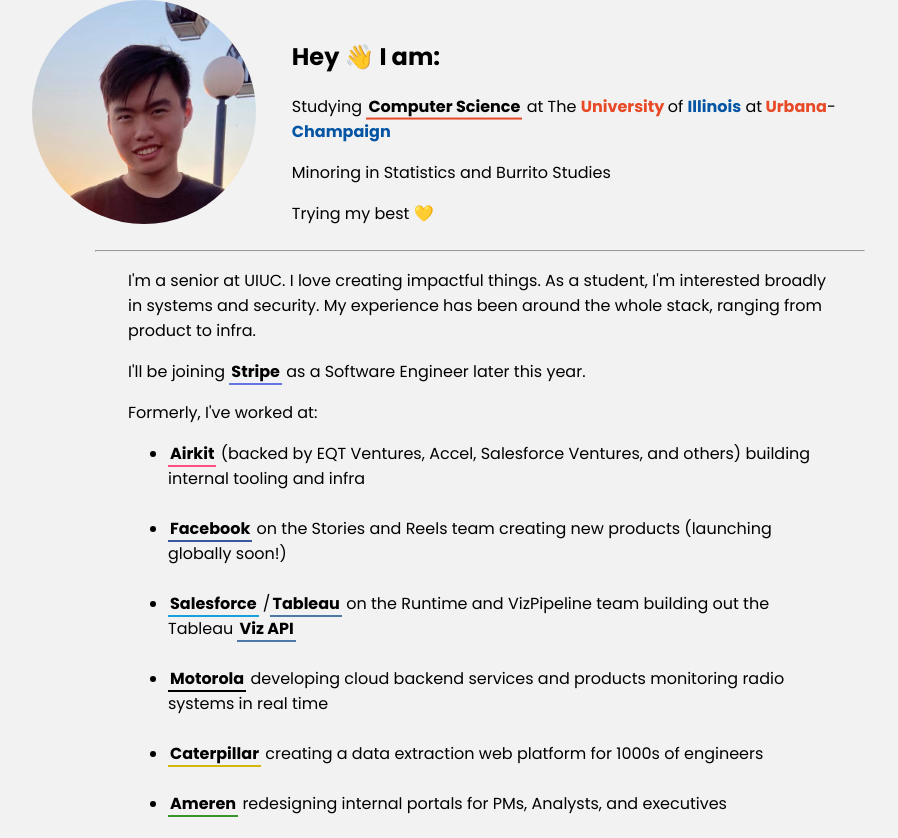
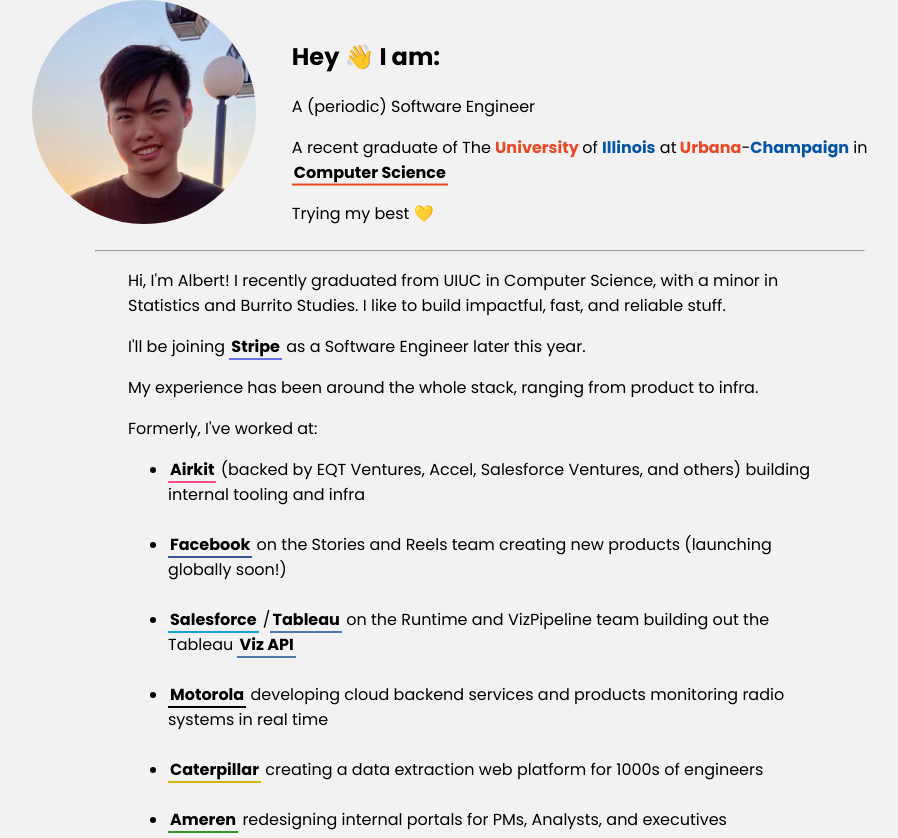
Before and after one commit to lialb/lialb.github.io, a React (Create React App) app in the folder sushi/: page / in a window 1280 px wide. Shown: the part 882-1720 px from the top of the page, without its empty margins (160-1058 px from the left). Built offline with nearby package versions, Linux system fonts and the light colour scheme.

Commit message:
Update graduation, add link tooltip

```diff
--- a/sushi/src/components/pages/About.css
+++ b/sushi/src/components/pages/About.css
@@ -1,7 +1,7 @@
 .about-root {
-  text-align: center;
   background-color: #f2f2f2;
   padding-bottom: 3%;
+  text-align: center;
 }
 
 img {
--- a/sushi/src/components/pages/About.tsx
+++ b/sushi/src/components/pages/About.tsx
@@ -8,8 +8,7 @@
   const orange = { color: "#E84A27" };
   const blue = { color: "#0455A4" };
 
-  return (
-    <div className="about-root">
+  const header = (
     <div className="about-header">
       <img
         className="profile-picture"
@@ -20,27 +19,28 @@
       <div className="inner-text-container">
         <div className="inner-text">
           <h2>Hey 👋 I am:</h2>
+          <p>A (periodic) Software Engineer</p>
           <p>
-              Studying{" "}
+            A recent graduate of The <strong style={orange}>University </strong>
+            of <strong style={blue}>Illinois</strong> at
+            <strong style={orange}> Urbana</strong>-
+            <strong style={blue}>Champaign</strong> in{" "}
             <Link href="https://cs.illinois.edu/" cssID="uiuc-cs">
               Computer Science
             </Link>{" "}
-              at The <strong style={orange}>University </strong>
-              of <strong style={blue}>Illinois</strong> at
-              <strong style={orange}> Urbana</strong>-
-              <strong style={blue}>Champaign</strong>
           </p>
-            <p>Minoring in Statistics and Burrito Studies</p>
           <p>Trying my best 💛</p>
         </div>
       </div>
     </div>
-      <hr />
-      <div className="centered about-text-container">
+  );
+
+  const description = (
+    <>
       <p>
-          I'm a senior at UIUC. I love creating impactful things. As a student,
-          I'm interested broadly in systems and security. My experience has been
-          around the whole stack, ranging from product to infra.
+        Hi, I'm Albert! I recently graduated from UIUC in Computer Science, with
+        a minor in Statistics and Burrito Studies. I like to build impactful,
+        fast, and reliable stuff.
       </p>
       <p>
         I'll be joining{" "}
@@ -49,26 +49,33 @@
         </Link>{" "}
         as a Software Engineer later this year.
       </p>
+      <p>
+        My experience has been around the whole stack, ranging from product to
+        infra.
+      </p>
+    </>
+  );
+
+  return (
+    <div className="about-root">
+      {header}
+      <hr />
+      <div className="centered about-text-container">
+        {description}
         <p>Formerly, I've worked at:</p>
         <ul>
-          <li>
-            <p>
-              <Link href="https://airkit.com" cssID="airkit">
-                Airkit
-              </Link>{" "}
-              (backed by EQT Ventures, Accel, Salesforce Ventures, and others)
-              building internal tooling and infra
-            </p>
-          </li>
-          <li>
-            <p>
-              <Link href="https://meta.com" cssID="facebook">
-                Facebook
-              </Link>{" "}
-              on the Stories and Reels team creating new products (launching
-              globally soon!)
-            </p>
-          </li>
+          {BulletPoint(
+            "(backed by EQT Ventures, Accel, Salesforce Ventures, and others) building internal tooling and infra",
+            "Airkit",
+            "airkit",
+            "https://airkit.com"
+          )}
+          {BulletPoint(
+            "on the Stories and Reels team creating new products (launching globally soon!)",
+            "Facebook",
+            "facebook",
+            "https://meta.com"
+          )}
           <li>
             <p>
               <Link href="https://salesforce.com" cssID="salesforce">
@@ -87,31 +94,24 @@
               </Link>
             </p>
           </li>
-          <li>
-            <p>
-              <Link href="https://motorolasolutions.com" cssID="motorola">
-                Motorola
-              </Link>{" "}
-              developing cloud backend services and products monitoring radio systems in real
-              time
-            </p>
-          </li>
-          <li>
-            <p>
-              <Link href="https://caterpillar.com" cssID="caterpillar">
-                Caterpillar
-              </Link>{" "}
-              creating a data extraction web platform for 1000s of engineers
-            </p>
-          </li>
-          <li>
-            <p>
-              <Link href="https://ameren.com" cssID="ameren">
-                Ameren
-              </Link>{" "}
-              redesigning internal portals for PMs, Analysts, and executives
-            </p>
-          </li>
+          {BulletPoint(
+            "developing cloud backend services and products monitoring radio systems in real time",
+            "Motorola",
+            "motorola",
+            "https://motorolasolutions.com"
+          )}
+          {BulletPoint(
+            "creating a data extraction web platform for 1000s of engineers",
+            "Caterpillar",
+            "caterpillar",
+            "https://caterpillar.com"
+          )}
+          {BulletPoint(
+            "redesigning internal portals for PMs, Analysts, and executives",
+            "Ameren",
+            "ameren",
+            "https://ameren.com"
+          )}
         </ul>
         <p>
           I also helped teach{" "}
@@ -124,3 +124,23 @@
     </div>
   );
 }
+
+function BulletPoint(
+  content: string,
+  linkName?: string,
+  cssID?: string,
+  href?: string
+): React.ReactElement {
+  if (linkName == null || cssID == null || href == null) {
+    return <li>{content}</li>;
+  }
+
+  return (
+    <li>
+      <Link cssID={cssID} href={href}>
+        {linkName}
+      </Link>{" "}
+      {content}
+    </li>
+  );
+}
--- a/sushi/src/components/pages/More.css
+++ b/sushi/src/components/pages/More.css
@@ -1,4 +1,5 @@
 .more-root {
+  background-color: #f2f2f2;
   text-align: center;
 }
 
@@ -16,3 +17,8 @@
 .counter {
   padding: 0;
 }
+
+.counter-text {
+  margin-bottom: 0;
+  padding-bottom: 2%;
+}
--- a/sushi/src/components/pages/Projects.tsx
+++ b/sushi/src/components/pages/Projects.tsx
@@ -57,7 +57,7 @@
             <p className="project-description">{desc}</p>
             <div className="pills-container">
               {tech.map((item) => {
-                return <Pill label={item} />;
+                return <Pill key={item} label={item} />;
               })}
             </div>
           </div>
--- /dev/null
+++ b/sushi/src/components/shared/Link.css
@@ -0,0 +1,14 @@
+.link:hover .tooltip {
+  display: block;
+}
+
+.tooltip {
+  background: #c8c8c8;
+  color: black;
+  display: none;
+  font-size: 14px;
+  padding: 4px;
+  position: absolute;
+  white-space: nowrap;
+  z-index: 1;
+}
--- a/sushi/src/components/shared/Link.tsx
+++ b/sushi/src/components/shared/Link.tsx
@@ -1,8 +1,9 @@
-import React from "react";
+import React, { useRef, useState, useEffect } from "react";
+import "./Link.css";
 
 type Props = {
+  children: React.ReactNode;
   cssID?: string;
-  children: React.ReactNode;
   href?: string;
 };
 
@@ -11,12 +12,31 @@
   cssID,
   href,
 }: Props): React.ReactElement {
+  const linkRef = useRef<HTMLAnchorElement>(null);
+  const [x, setX] = useState(0);
+  const [y, setY] = useState(0);
+
+  const getPosition = () => {
+    if (linkRef.current != null) {
+      const x = linkRef.current.offsetLeft;
+      setX(x);
+
+      const y = linkRef?.current.offsetTop;
+      setY(y);
+    }
+  };
+
+  useEffect(() => {
+    window.addEventListener("mousemove", getPosition);
+  }, []);
+
   if (href == null) {
     return <strong id={cssID}>{children}</strong>;
   }
 
   return (
     <a
+      ref={linkRef}
       className="link"
       href={href}
       id={cssID}
@@ -24,6 +44,9 @@
       target="_blank"
     >
       <strong>{children}</strong>
+      <span className="tooltip" style={{ left: x + "px" }}>
+        {href.split("/")[2]}🡕
+      </span>
     </a>
   );
 }
--- a/sushi/src/components/shared/Title.tsx
+++ b/sushi/src/components/shared/Title.tsx
@@ -1,9 +1,9 @@
-import React from 'react';
+import React from "react";
 
 type Props = {
   children: React.ReactNode;
 };
 
-export default function Title({children}: Props): React.ReactElement {
+export default function Title({ children }: Props): React.ReactElement {
   return <h1 className="title-root">{children}</h1>;
 }
```
Lines whose indentation alone changed are shown as unchanged.
